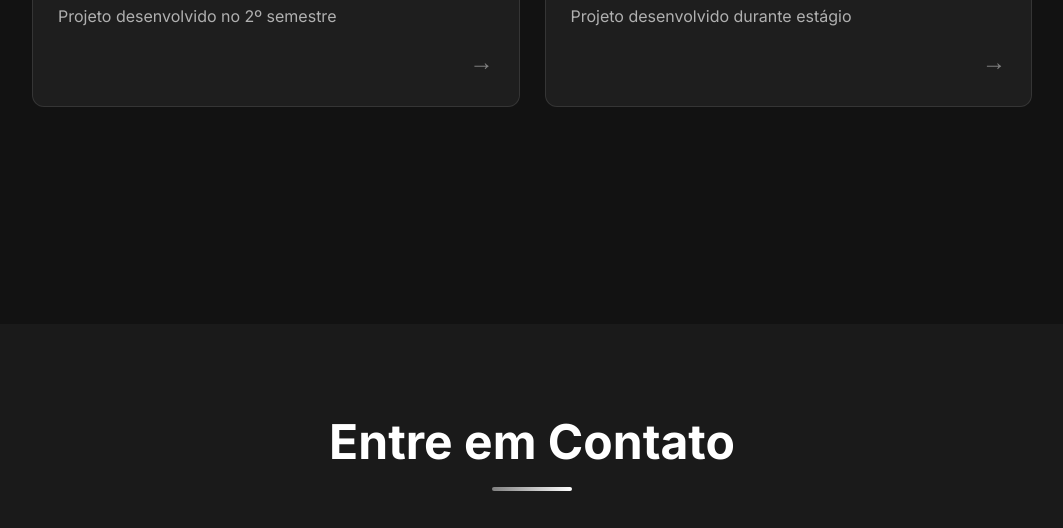
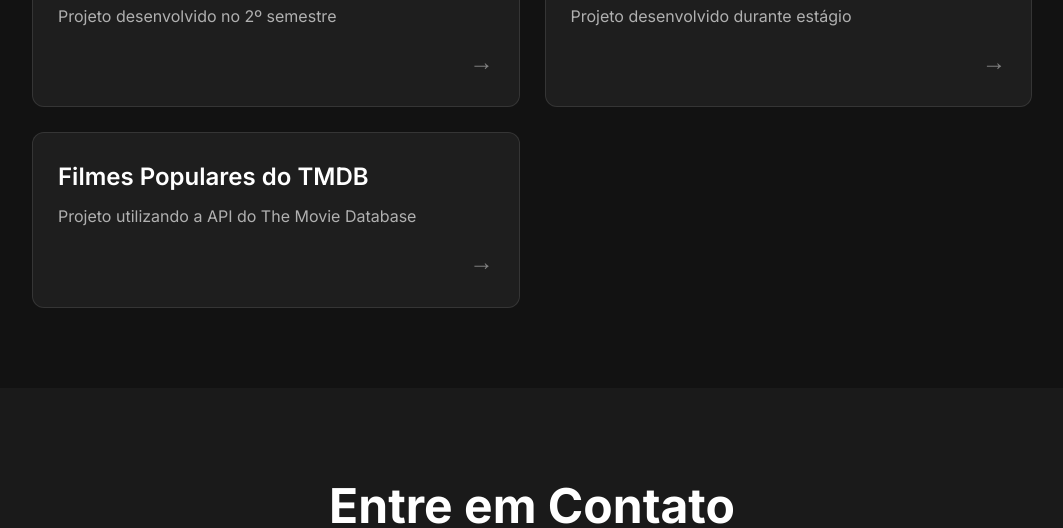
Before and after one commit to MateusRezendeMachado/Portifolio, a plain HTML site: page index.html in a window 1280 px wide. Shown: the part 2040-2568 px from the top of the page, without its empty margins (108-1171 px from the left). Drawn offline with Linux system fonts and the light colour scheme.

Commit message:
Subindo o projeto do TMDB

```diff
--- a/index.html
+++ b/index.html
@@ -165,6 +165,11 @@
                     <span class="project-desc" data-i18n="estagio-desc">Projeto de Estágio</span>
                     <span class="project-arrow">→</span>
                 </a>
+                <a href="https://tmdbapimateus.netlify.app/" target="_blank" class="project-card">
+                    <span class="project-title">Filmes Populares do TMDB</span>
+                    <span class="project-desc" data-i18n="tmdb-desc">Projeto utilizando a API do The Movie Database</span>
+                    <span class="project-arrow">→</span>
+                </a>
             </div>
         </section>
 
```
